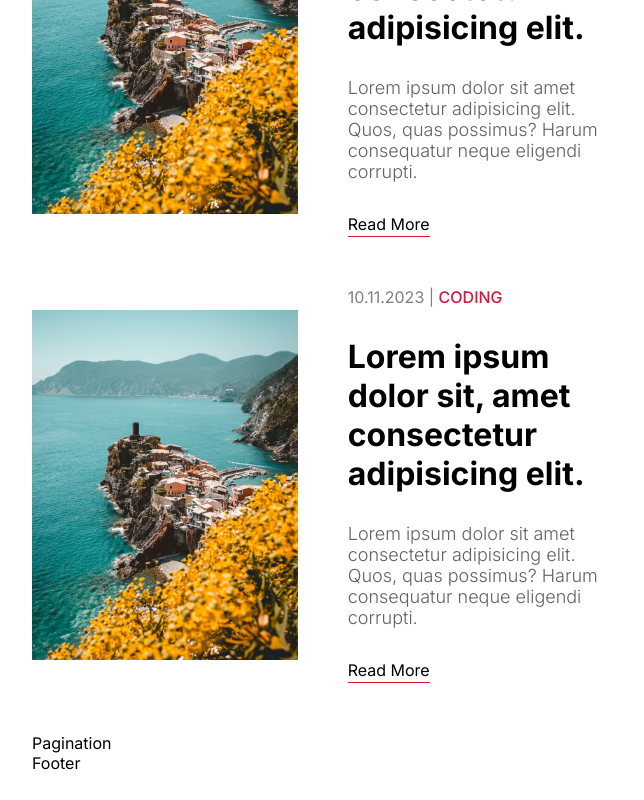
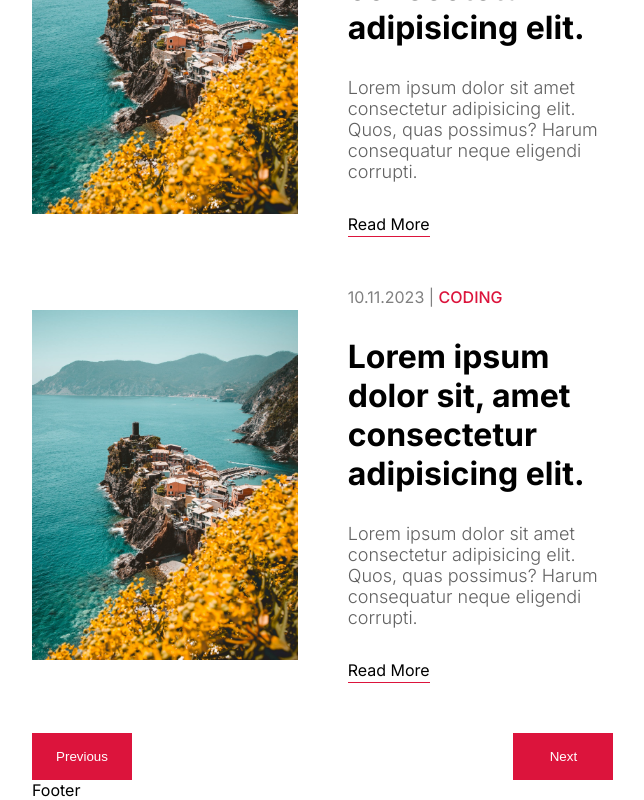
Before and after one commit to CakeZaddy/sulablog, a Next.js app: page / in a window 1280 px wide. Shown: the part 3352-4152 px from the top of the page, without its empty margins (176-820 px from the left). Before the commit the page ends 4125 px from the top, so only its background shows below. Built offline with nearby package versions, Linux system fonts and the light colour scheme.

Commit message:
Added Pagination to Recent Posts

```diff
--- a/src/components/pagination/Pagination.jsx
+++ b/src/components/pagination/Pagination.jsx
@@ -2,7 +2,12 @@
 import styles from './pagination.module.css'
 
 const Pagination = () => {
-  return <div className={styles.container}>Pagination</div>
+  return (
+    <div className={styles.container}>
+      <button className={styles.button}>Previous</button>
+      <button className={styles.button}>Next</button>
+    </div>
+  )
 }
 
 export default Pagination
--- a/src/components/pagination/pagination.module.css
+++ b/src/components/pagination/pagination.module.css
@@ -0,0 +1,12 @@
+.container {
+  display: flex;
+  justify-content: space-between;
+}
+
+.button {
+  width: 100px;
+  border: none;
+  padding: 16px;
+  background-color: crimson;
+  color: white;
+}
```
